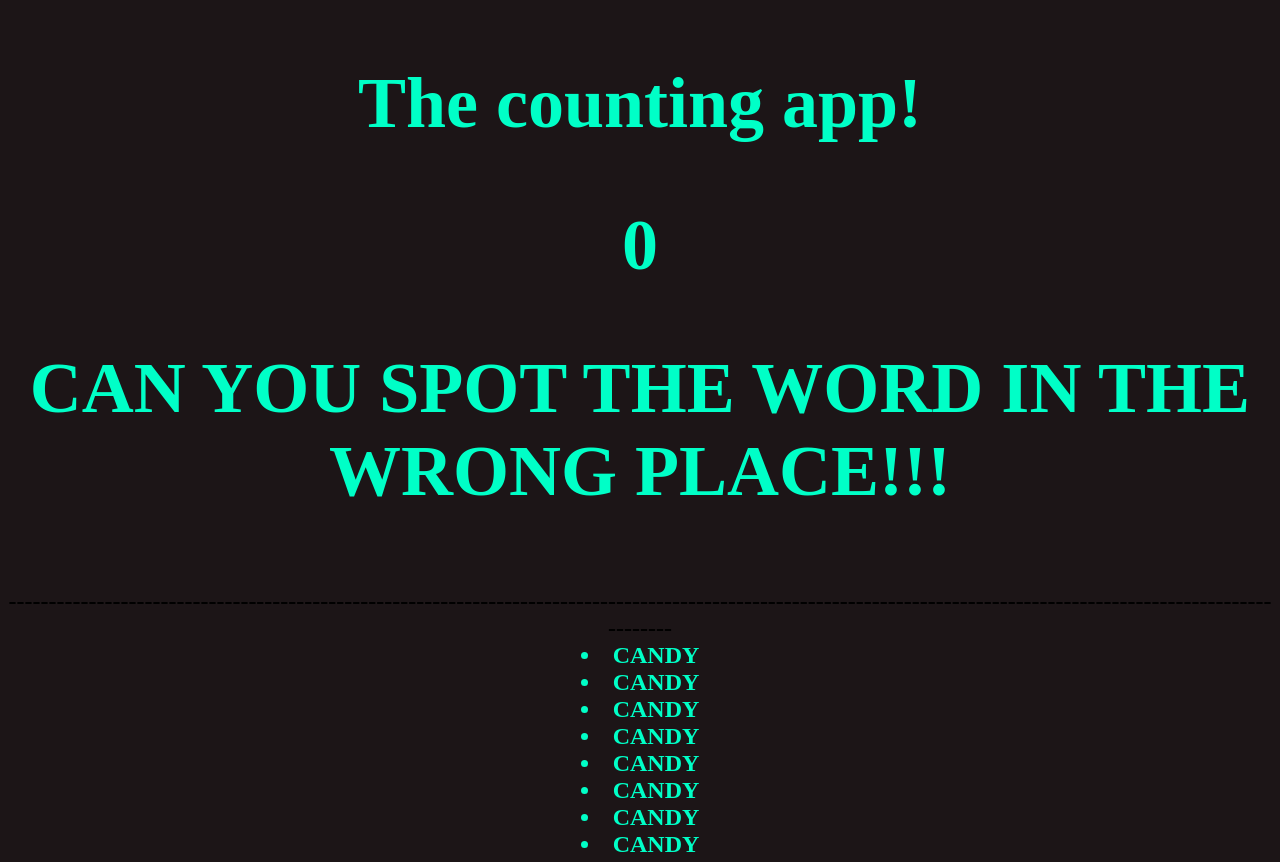
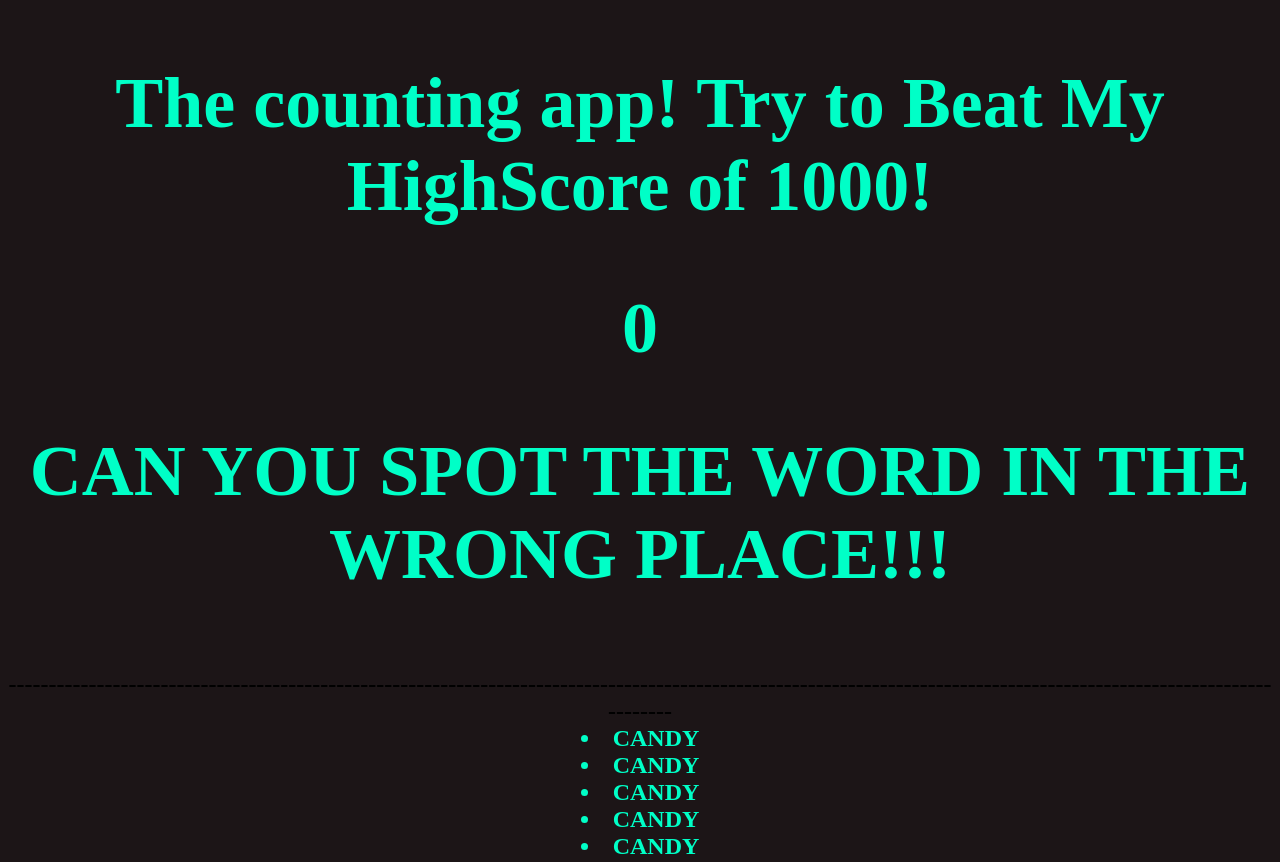
Before and after one commit to Darthnickdo/Darthnickdo.github.io, a plain HTML site: page index.html in a window 1280 px wide. Shown: the part 2064-2926 px from the top of the page. Drawn offline with Linux system fonts and the light colour scheme.

Commit message:
Create index.html

```diff
--- a/index.html
+++ b/index.html
@@ -31,7 +31,7 @@
 	<img src="http://images.memes.com/meme/1379582" alt="" width="250" height="?300?" border="2" vspace="10" hspace="10"><br>
 	<img src="http://images.memes.com/meme/1372396" alt="" width="250" height="?300?" border="2" vspace="10" hspace="10"><br>
 
-	<h1>The counting app!</h1>
+	<h1>The counting app! Try to Beat My HighScore of 1000!</h1>
 
 	<h2 id="currentCount">0</h2>
 
```
